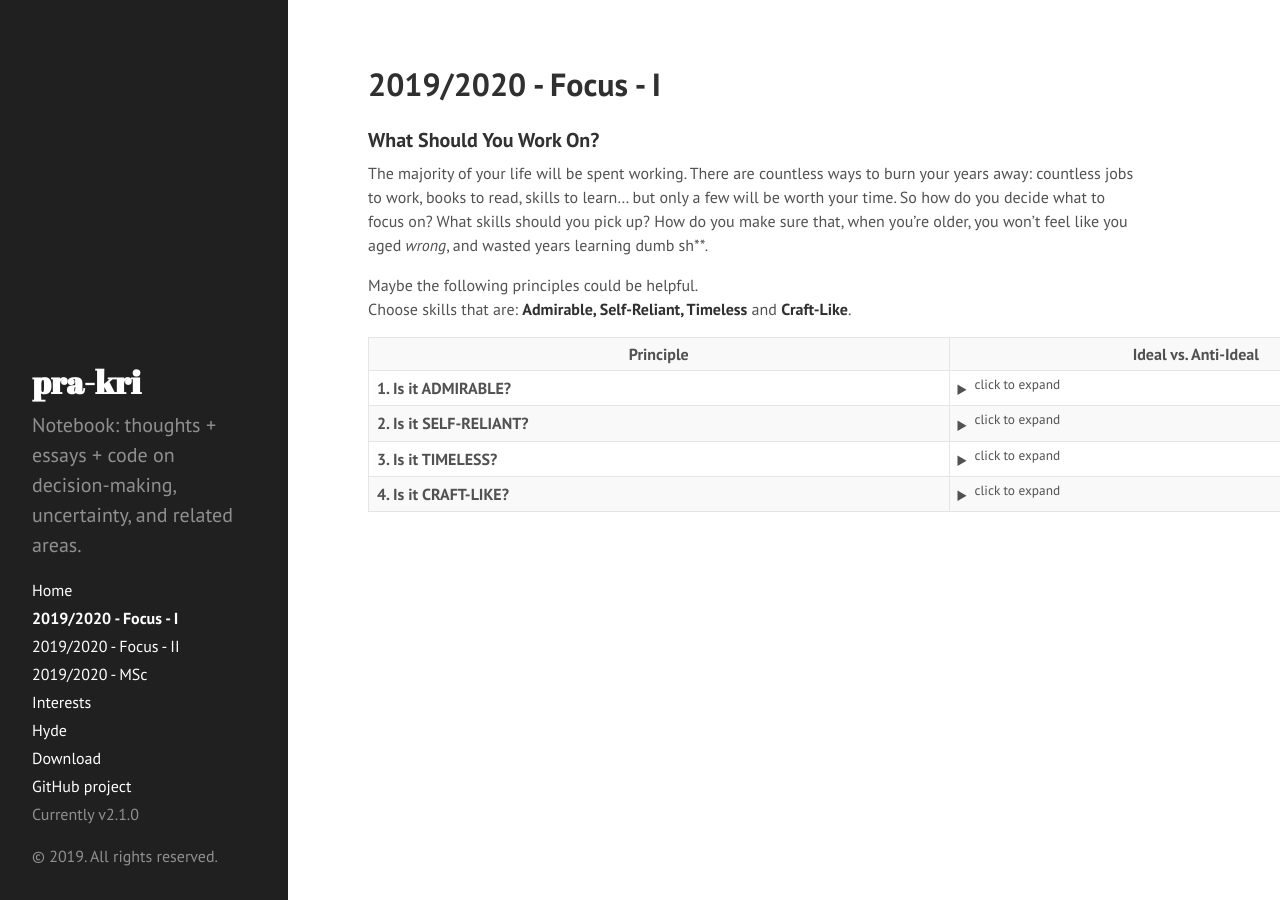
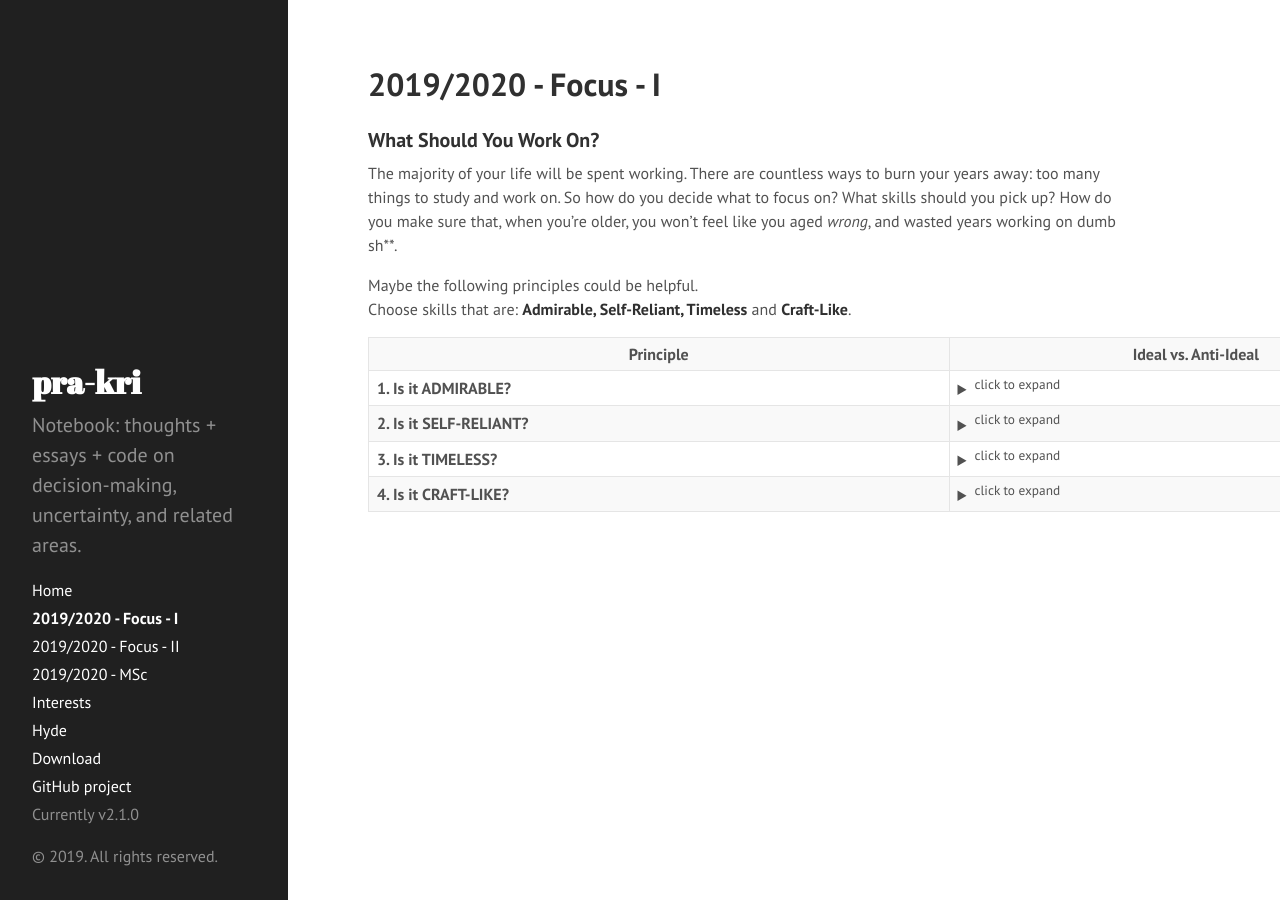
Before and after one commit to pra-kri/pra-kri.github.io, a Jekyll site: the page built from 2019to2020_focus.md, in a window 1280 px wide. Built offline with Jekyll 4.4.1, drawn with Linux system fonts in a browser that asks for light colours; Markdown is read by kramdown in place of the engine named in the settings.

Commit message:
Update 2019to2020_focus.md

```diff
--- a/2019to2020_focus.md
+++ b/2019to2020_focus.md
@@ -5,7 +5,7 @@ title: 2019/2020 - Focus - I
 
 ### What Should You Work On?
 
-The majority of your life will be spent working. There are countless ways to burn your years away: countless jobs to work, books to read, skills to learn... but only a few will be worth your time. So how do you decide what to focus on? What skills should you pick up? How do you make sure that, when you're older, you won't feel like you aged *wrong*, and wasted years learning dumb sh**.
+The majority of your life will be spent working. There are countless ways to burn your years away: too many things to study and work on. So how do you decide what to focus on? What skills should you pick up? How do you make sure that, when you're older, you won't feel like you aged *wrong*, and wasted years working on dumb sh**.
 
 Maybe the following principles could be helpful. <br>
 Choose skills that are: **Admirable, Self-Reliant, Timeless** and **Craft-Like**.
@@ -20,9 +20,9 @@ Choose skills that are: **Admirable, Self-Reliant, Timeless** and **Craft-Like**
   <tr>
     <td><b>1. Is it ADMIRABLE?</b></td>
     <td> <details><summary><sup>click to expand</sup></summary>
-      <b> Ideal: </b> Is it respectable and meaningful to you? Does it help you be a bit more like who you admire? Does the thought of mastering the skill excite you? Then yes - go learn it, 100%. In fact, 'inspiration is perishable' <sup>from Re:Work</sup>, so maybe put everything else aside and focus 100% on this. You learn and create much faster when there is emotional intensity behind your work.
+      <b> Ideal: </b> Follow your emotions. Is it respectable and meaningful to you? Does it help you be a bit more like your heroes? Does it excite you? Then yes - go for it. 'Inspiration is perishable' <sup>from Re:Work</sup>, so maybe put everything else aside and focus 100% on this. You learn and create much faster when there is emotional intensity behind your work.
       <br>
-      <b> Anti-Ideal: </b> Or is it the opposite? Are you bored? Fighting procrastination and 'working hard' like a domesticated lapdog? Maybe you tell yourself that you're being 'disciplined' and you 'work hard', when really you're just too scared to disobediently pursue your own interests. Procrastination might be your body's warning signal: you're rotting your soul and your self-respect if you keep working on this.
+      <b> Anti-Ideal: </b> Or is it the opposite? Are you bored? Fighting procrastination and 'working hard' like a domesticated lapdog? Maybe you tell yourself that you're being 'disciplined' and you 'work hard', but really you're just too scared to disobediently pursue your own interests. Procrastination might be your body's warning signal: you're rotting your soul and your self-respect if you keep working on this for too long.
       <br>
       </details>
     </td>
@@ -52,7 +52,7 @@ Choose skills that are: **Admirable, Self-Reliant, Timeless** and **Craft-Like**
     <td><details><summary><sup>click to expand</sup></summary>
       <b> Ideal: </b> Are there noticeable skill-gaps between the best and the mediocre? Is there elegance and simplicity in high-quality work? Can you master the craft so that you're better than the competition? Will it reward creativity, skill or contrarian thinking?
       <br>
-      <b> Anti-Ideal: </b>Or is the work mostly the same, regardless of who does it? Are you able to teach a 'Gender Studies & Post-Colonial Poetry MSc' grad how to master it in less than 12 months? (or a STEM graduate, in under 3 months?)
+      <b> Anti-Ideal: </b>Or is the work mostly the same, regardless of who does it? Are you able to teach a 'Gender Studies & Post-Colonial Poetry MSc' grad how to master it in less than 12 months? (or a STEM graduate, in under 6 months?)
       <br>
       </details>
     </td>
```
